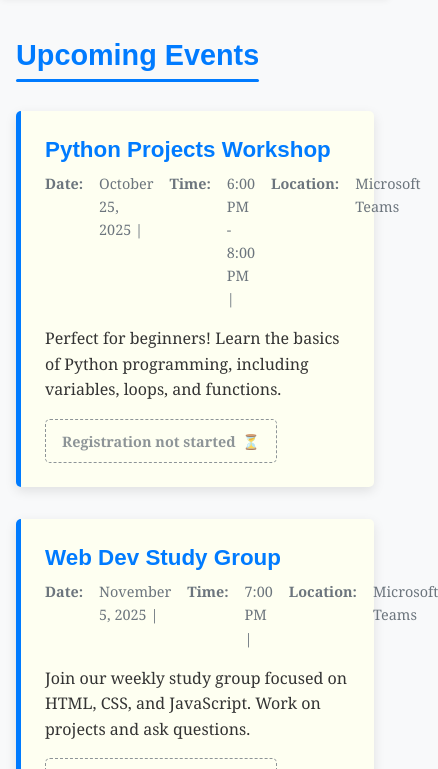
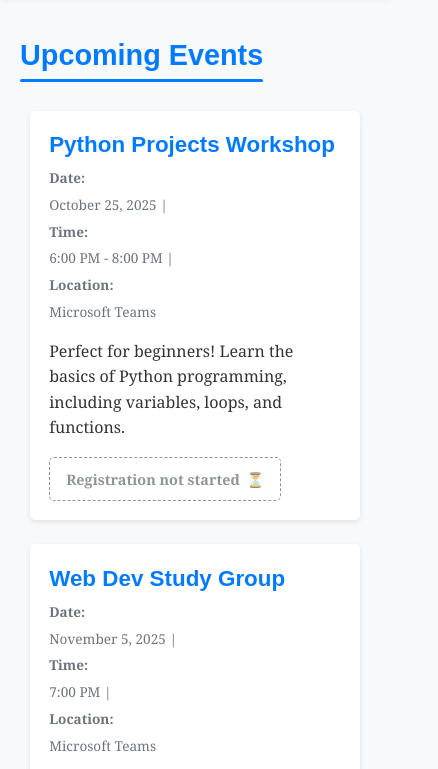
Before and after one commit to Vyom-Agrawal/iitgcodingclubproject, a plain HTML site: page events.html in a window 390 px wide. Shown: the part 208-977 px from the top of the page, 438 px wide, since content can reach past the window. Drawn offline with Linux system fonts and the light colour scheme.

Commit message:
ui changes for mobile screens

```diff
--- a/style.css
+++ b/style.css
@@ -222,6 +222,10 @@ img {
     border-bottom: none;
 }
 
+.content-section.testimonials {
+    margin-top: 50px;
+}
+
 /* Enhanced Page Title for Events */
 .page-title {
     text-align: center;
@@ -290,15 +294,16 @@ img {
 
 /* Events Page */
 .event-item {
-    background-color: #fefff1;
+    background-color: #fff;
     padding: 1.5rem;
-    margin-bottom: 2rem;
     border-radius: var(--border-radius);
-    box-shadow: 0 4px 12px rgba(0, 0, 0, 0.1);
-    border-left: 5px solid var(--primary-color);
-    transition: transform 0.3s ease, box-shadow 0.3s ease;
-    display: flex;
-    flex-direction: column;
+    margin-bottom: 1.5rem;
+    box-shadow: var(--box-shadow);
+    transition: transform 0.3s ease;
+    overflow-wrap: break-word; /* Ensures text wraps instead of overflowing */
+    word-wrap: break-word;
+    word-break: break-word; /* Allows breaking of long words */
+    max-width: 100%; /* Ensure it doesn't exceed its container */
 }
 
 .event-item:hover {
@@ -314,8 +319,11 @@ img {
 
 .event-meta {
     font-size: 0.9rem;
-    color: var(--secondary-color);
     margin-bottom: 1rem;
+    color: #6c757d;
+    overflow-wrap: break-word;
+    word-wrap: break-word;
+    hyphens: auto; /* Enables hyphenation */
     display: flex;
     gap: 1rem;
 }
@@ -540,10 +548,13 @@ img {
 .join-us {
     text-align: center;
     background-color: #e6e6e6;
-    padding: 3rem 1rem;
+    padding: 3rem 2rem;
     border-radius: var(--border-radius);
     margin-top: 2rem;
     margin-bottom: 2rem;
+    max-width: 88%; /* Set maximum width */
+    margin-left: auto; /* Center the box */
+    margin-right: auto; /* Center the box */
 }
 
 /* Club Leaders heading on members page */
@@ -686,15 +697,56 @@ img {
     .profile-grid {
         grid-template-columns: 1fr;
     }
+
+    .event-meta {
+        display: flex;
+        flex-direction: column;
+        gap: 0.3rem;
+    }
+
+    .event-meta strong {
+        display: inline-block;
+        min-width: 50px;
+    }
+
+    /* Remove the separator on mobile */
+    .event-meta span.separator {
+        display: none;
+    }
+
+    .content-section {
+        padding-left: 15px;
+        padding-right: 15px;
+    }
+
+    .event-item {
+        margin-left: 10px;
+        margin-right: 10px;
+        padding: 1.2rem;
+        word-wrap: break-word;
+        overflow-wrap: break-word;
+    }
+
+    .event-meta {
+        font-size: 0.85rem;
+        display: flex;
+        flex-direction: column;
+        gap: 5px;
+    }
 }
 
-@media (max-width: 480px) {
+@media (max-width: 576px) {
      h1 { font-size: 1.8rem; }
      h2 { font-size: 1.6rem; }
     .hero h2 { font-size: 2rem; }
     .hero p { font-size: 1rem; }
     .cta-button { padding: 0.6rem 1.2rem; font-size: 0.9rem;}
     .container { padding: 0 1rem; }
+
+    .container {
+        padding-left: 20px;
+        padding-right: 20px;
+    }
 }
 
 /* --- Animations --- */
```
